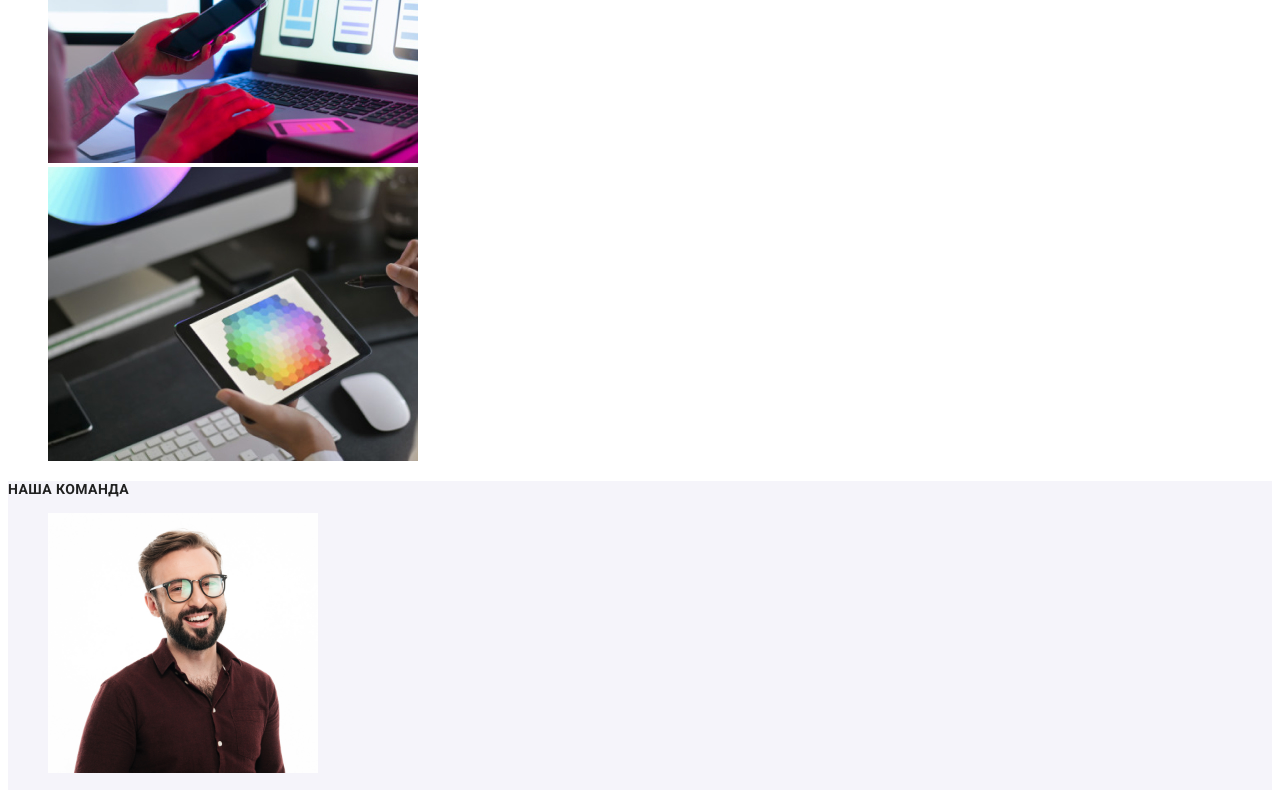
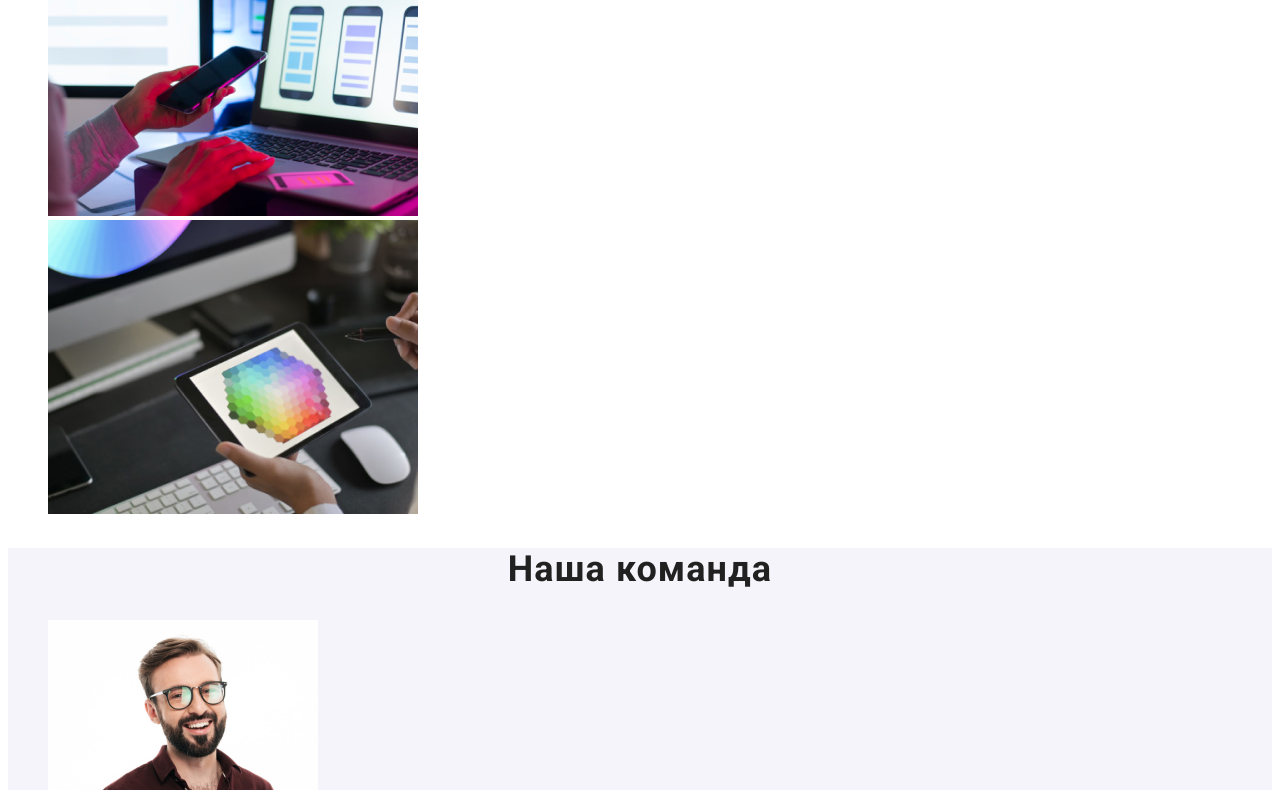
Before and after one commit to KristinaBatyo/goit-markup-hw-02, a plain HTML site: page index.html in a window 1280 px wide. Shown: the part 1146-1936 px from the top of the page. Drawn offline with Linux system fonts and the light colour scheme.

Commit message:
correction of mistakes

```diff
--- a/css/styles.css
+++ b/css/styles.css
@@ -92,10 +92,10 @@
 .section .section-title {
     color: var(--header-color);
     font-weight: 700;
-    font-size: 14px;
+    font-size: 36px;
     line-height: 1.17;
+    text-align: center;
     letter-spacing: 0.03em;
-    text-transform: uppercase;
 }
 .subtitle {
     color: var(--primary-text-color);
```
Also changed, not shown: portfolio.html (+1 -1 lines).
